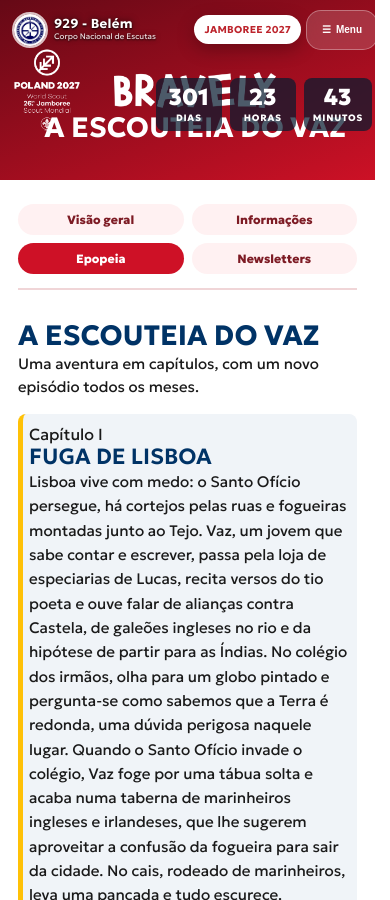
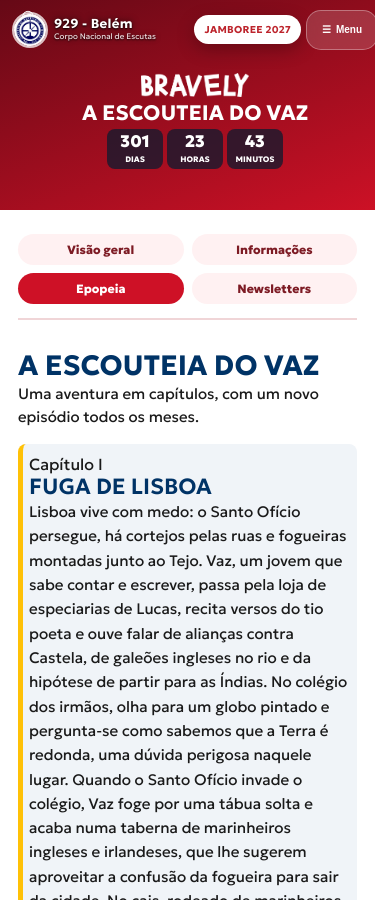
Before and after one commit to cne929belem/cne929belem.github.io, a Jekyll site: the page built from jamboree/epopeia.html, in a window 390 px wide and 900 px high. Built offline with Jekyll 4.4.1, drawn with Linux system fonts in a browser that asks for light colours.

Commit message:
Improve mobile layout

```diff
--- a/assets/css/style.css
+++ b/assets/css/style.css
@@ -907,8 +907,9 @@
 .quick-link-card h3 { color: var(--azul-marinho); font-size: 0.95rem; margin: 0; overflow-wrap: break-word; }
 
 @media (max-width: 600px) {
-    /* Em ecrãs muito estreitos, aperta ainda mais para 4 itens continuarem a caber numa linha */
-    .quick-links-grid { gap: 6px; }
+    /* Mantém os cartões legíveis em mobile sem os comprimir numa única linha. */
+    .quick-links-grid { flex-wrap: wrap; gap: 8px; }
+    .quick-links-grid > * { flex: 1 1 calc(50% - 4px); }
     .quick-link-card { padding: 12px 4px; }
     .quick-link-card .quick-link-icon { font-size: 1.4rem; margin-bottom: 4px; }
     .quick-link-card h3 { font-size: 0.75rem; }
@@ -1525,6 +1526,16 @@
         .jamboree-geral-grid, .jamboree-boletins { grid-template-columns: 1fr; }
         .jamboree-contador { right: 18px; top: 78px; }
         .hero-jamboree-oficial { left: 8px; top: 50%; width: 78px; height: 108px; }
+        .hero-jamboree { height: 210px; }
+        .hero-jamboree + .espaco-hero-generico { height: 210px; }
+        .hero-jamboree .pagina-cabecalho { padding: 42px 12px 10px; gap: 4px; }
+        .hero-jamboree .hero-jamboree-oficial { top: 8px; left: 10px; width: 36px; height: 42px; transform: none; }
+        .hero-jamboree .hero-jamboree-logo { width: min(146px, 46vw); max-height: 24px; }
+        .hero-jamboree .pagina-cabecalho h1 { margin: 0; font-size: 21px; line-height: 1.15; }
+        .hero-jamboree .jamboree-contador { position: static; width: 100%; justify-content: center; gap: 4px; margin: 0; }
+        .hero-jamboree .jamboree-contador > div { flex: 0 1 56px; min-width: 0; padding: 5px 2px; }
+        .hero-jamboree .jamboree-contador span { font-size: 1.05rem; }
+        .hero-jamboree .jamboree-contador small { font-size: 0.5rem; letter-spacing: 0; }
         .jamboree-insignia-link { flex-basis: auto; }
         .jamboree-insignia-mini { height: 180px; flex-basis: 180px; }
         .seccao-navegacao a { flex: 1 1 calc(50% - 6px); min-width: 0; font-size: 12px; padding: 8px 10px; }
```
